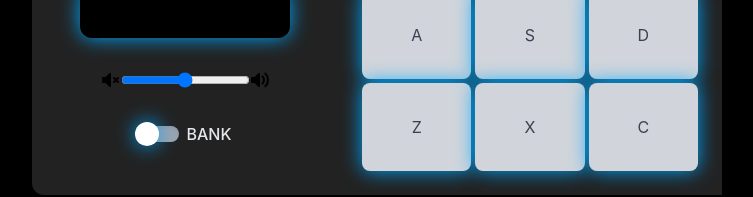
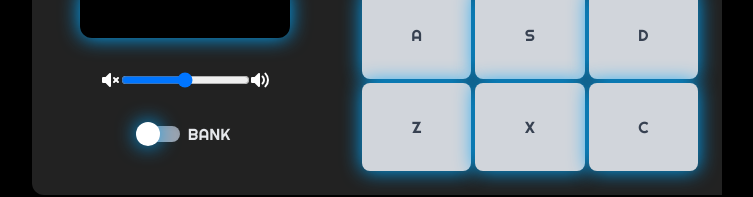
Before and after one commit to synerjay/drum-machine-react-app, a React (Create React App) app: page / in a window 1280 px wide. Shown: the part 365-562 px from the top of the page, without its empty margins (263-1016 px from the left). Built offline with nearby package versions, Linux system fonts and the light colour scheme.

Commit message:
Changed font style in the body

```diff
--- a/public/index.html
+++ b/public/index.html
@@ -13,7 +13,7 @@
 
     <title>Drum Machine App</title>
   </head>
-  <body>
+  <body class="font-body">
     <div id="root"></div>
   </body>
 </html>
--- a/src/components/Volume.js
+++ b/src/components/Volume.js
@@ -5,7 +5,7 @@
     <div className='VolumeSection justify-center'>
       <svg
         xmlns='http://www.w3.org/2000/svg'
-        className='h-5 w-5'
+        className='h-5 w-5 text-white'
         viewBox='0 0 20 20'
         fill='currentColor'
       >
@@ -28,7 +28,7 @@
       />{' '}
       <svg
         xmlns='http://www.w3.org/2000/svg'
-        className='h-5 w-5'
+        className='h-5 w-5 text-white'
         viewBox='0 0 20 20'
         fill='currentColor'
       >
--- a/src/index.css
+++ b/src/index.css
@@ -1,3 +1,5 @@
+@import url('https://fonts.googleapis.com/css2?family=Righteous&display=swap');
+
 @tailwind base;
 @tailwind components;
 @tailwind utilities;
--- a/tailwind.config.js
+++ b/tailwind.config.js
@@ -13,7 +13,11 @@
       inner: 'inset 0 2px 4px 0 rgba(0, 0, 0, 0.06)',
       none: 'none',
     },
-    extend: {},
+    extend: {
+      fontFamily: {
+        body: ['Righteous'],
+      },
+    },
   },
   variants: {
     extend: {
```
